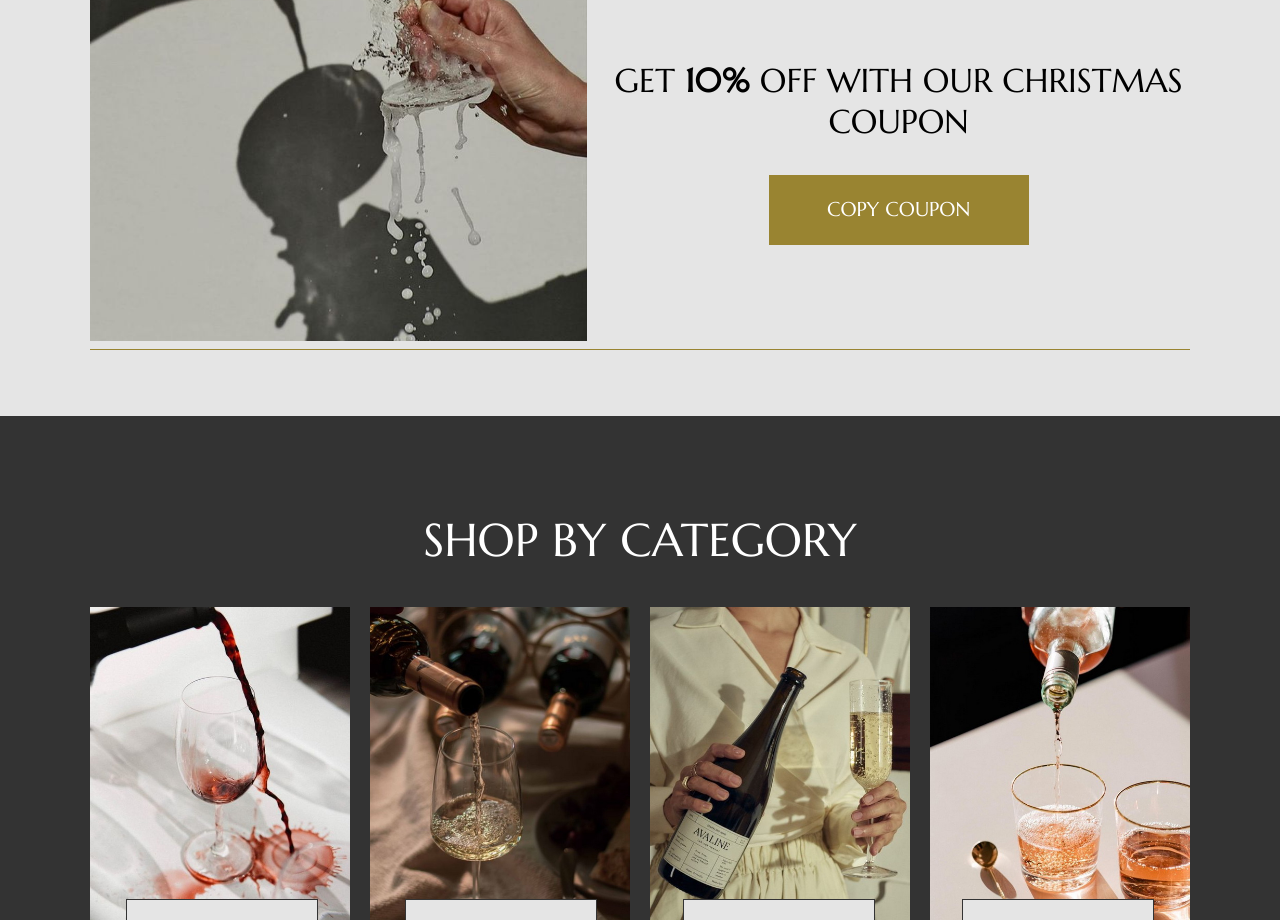
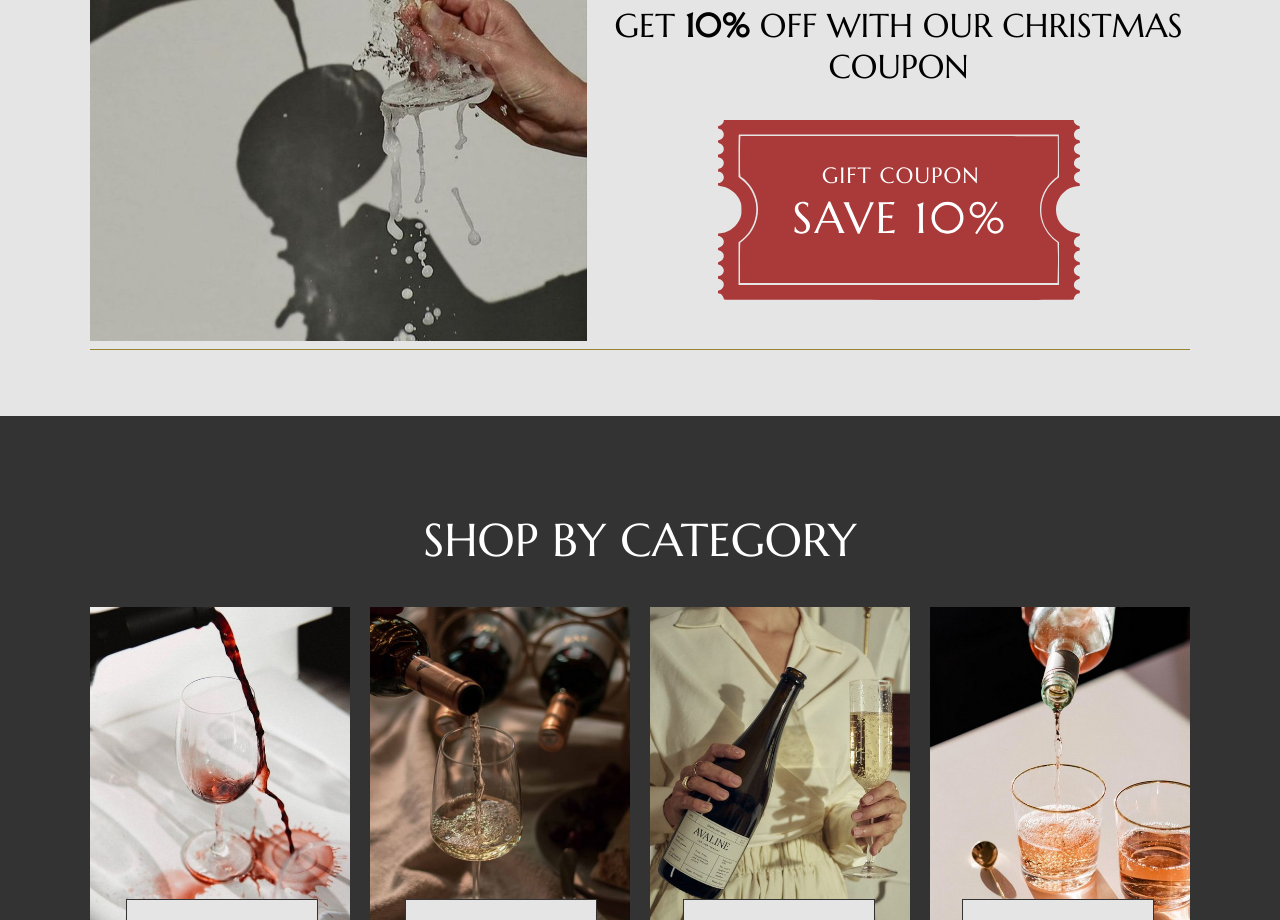
Before and after one commit to mitjasha/online-shop, a React (Create React App) app: page / in a window 1280 px wide. Shown: the part 1340-2260 px from the top of the page. Built offline with nearby package versions, Linux system fonts and the light colour scheme.

Commit message:
feat: add gift-coupon image to assets, add img inside button and style button

```diff
--- a/src/pages/MainPage/MainPage.scss
+++ b/src/pages/MainPage/MainPage.scss
@@ -76,20 +76,15 @@
   }
 
   &__button {
-    width: 260px;
-    height: 70px;
-    font-size: 20px;
+    cursor: pointer;
+    background-color: transparent;
     border: none;
-    cursor: pointer;
-    background-color: #998431;
-    color: white;
   }
 
   &__button:hover {
+    transform: scale(1.1);
+    transition: 0.3s;
     background-color: transparent;
-    border: 1px solid #333333;
-    color: #333333;
-    transition: 0.3s;
   }
 }
 
--- a/src/pages/MainPage/MainPage.tsx
+++ b/src/pages/MainPage/MainPage.tsx
@@ -6,6 +6,7 @@ import sparklingWine from "../../assets/img/jpg/sparkling-main.jpg";
 import roseWine from "../../assets/img/jpg/rose-main.jpg";
 import couponImg from "../../assets/img/jpg/christmas-coupon.jpg";
 import harvestImg from "../../assets/img/jpg/harvest-2021.jpg";
+import couponBtnImg from "../../assets/img/svg/gift-coupon.svg";
 import "./MainPage.scss";
 
 const categoryImageArray = [
@@ -45,7 +46,9 @@ const MainPage: React.FC = () => {
                 GET <span className="text__bold">10%</span> OFF WITH OUR
                 CHRISTMAS COUPON
               </p>
-              <Button className="coupon__button">COPY COUPON</Button>
+              <Button className="coupon__button">
+                <img src={couponBtnImg} alt="coupon" />
+              </Button>
             </div>
           </div>
           <hr className="break-line" />
```
Also changed, not shown: src/assets/img/svg/gift-coupon.svg (added).
